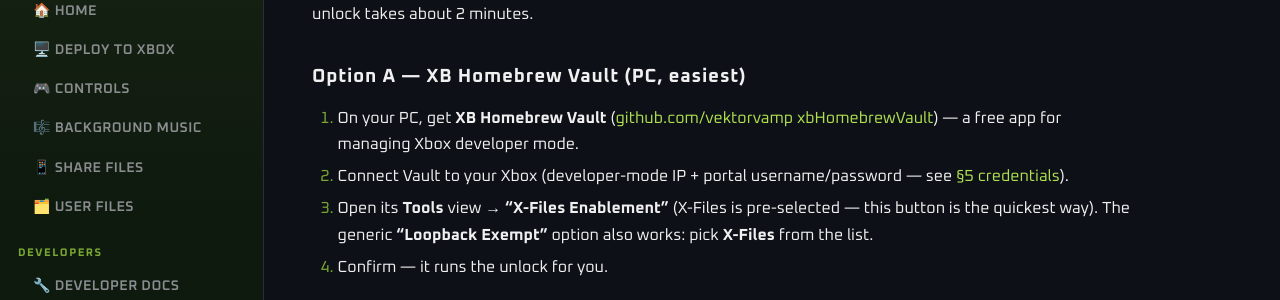
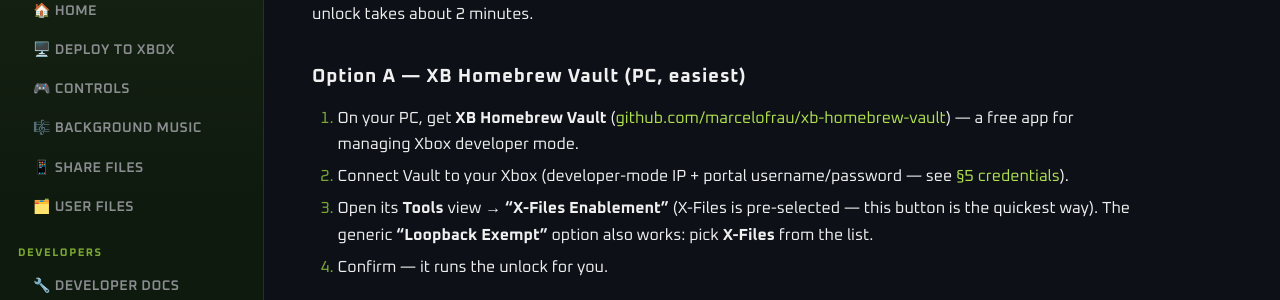
Before and after one commit to marcelofrau/x-files-uwp, a Jekyll site: the page built from docs/PORTAL-APPDATA.md, in a window 1280 px wide and 900 px high, scrolled down 710 px. Shown: the part 150-450 px from the top of the window. Built offline with Jekyll 4.4.1, drawn with Linux system fonts in a browser that asks for light colours.

Commit message:
docs: fix XB Homebrew Vault link (marcelofrau/xb-homebrew-vault)

```diff
--- a/docs/PORTAL-APPDATA.md
+++ b/docs/PORTAL-APPDATA.md
@@ -34,7 +34,7 @@
 ### Option A — XB Homebrew Vault (PC, easiest)
 
 1. On your PC, get **XB Homebrew Vault**
-   ([github.com/vektorvamp xbHomebrewVault](https://github.com/vektorvamp)) — a
+   ([github.com/marcelofrau/xb-homebrew-vault](https://github.com/marcelofrau/xb-homebrew-vault)) — a
    free app for managing Xbox developer mode.
 2. Connect Vault to your Xbox (developer-mode IP + portal username/password —
    see [§5 credentials](#5-get-your-values-first)).
```
Also changed, not shown: docs/USER-FILES.md (+1 -1 lines).
